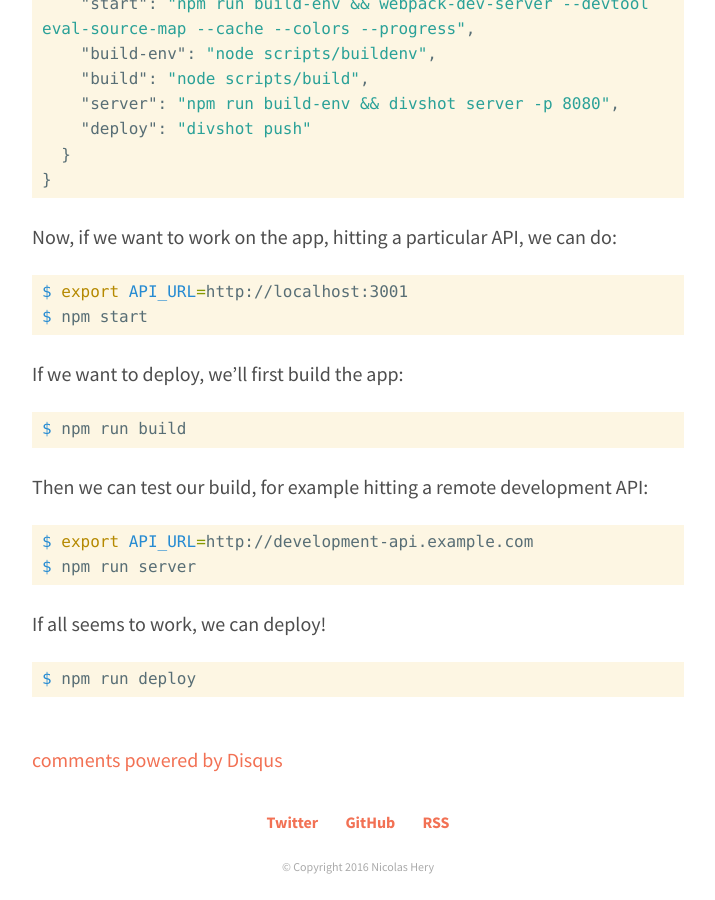
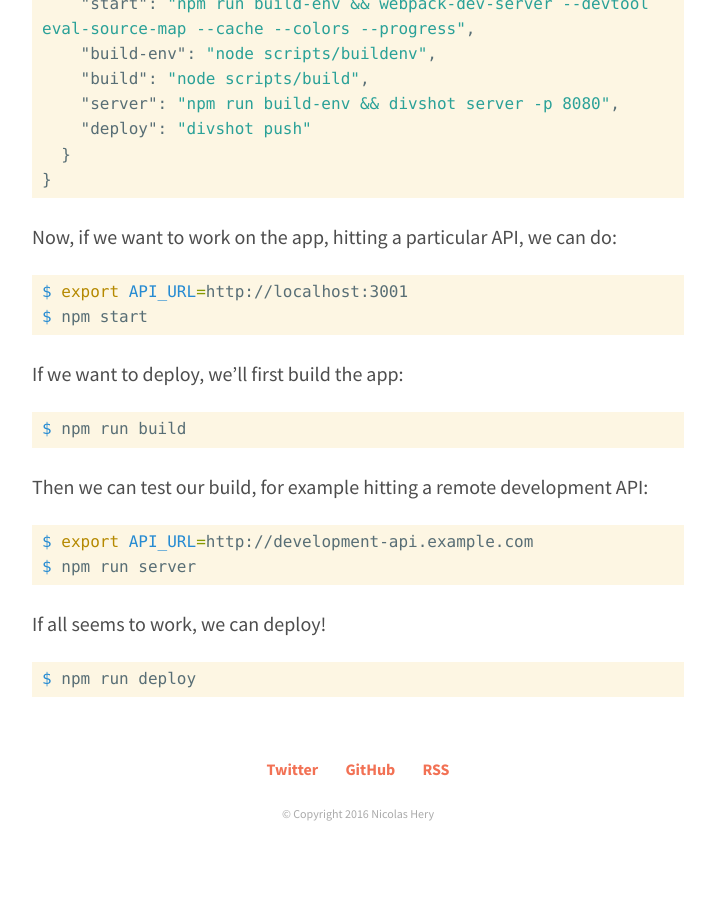
Before and after one commit to nicolashery/nicolashery.com, a Jekyll site: the page built from _posts/2014-09-26-using-environment-variables-with-webpack-and-divshot.md, in a window 1280 px wide and 900 px high, scrolled down 3530 px. Shown: the whole window, without its empty margins (282-997 px from the left). Built offline with Jekyll 4.4.1, drawn with Linux system fonts in a browser that asks for light colours; Markdown is read by kramdown in place of the engine named in the settings; comment, search, counter and statistics services are not loaded; after the commit the page ends 4377 px from its top, so only the background shows below that; some of the changed lines change nothing that is shown.

Commit message:
Update Disqus universal code

```diff
--- a/_includes/disqus.html
+++ b/_includes/disqus.html
@@ -1,14 +1,22 @@
 <div id="disqus_thread"></div>
-<script type="text/javascript">
-    /* * * CONFIGURATION VARIABLES: EDIT BEFORE PASTING INTO YOUR WEBPAGE * * */
-    var disqus_shortname = '{{ site.disqus.shortname }}'; // required: replace example with your forum shortname
+<script>
+    /**
+     *  RECOMMENDED CONFIGURATION VARIABLES: EDIT AND UNCOMMENT THE SECTION BELOW TO INSERT DYNAMIC VALUES FROM YOUR PLATFORM OR CMS.
+     *  LEARN WHY DEFINING THESE VARIABLES IS IMPORTANT: https://disqus.com/admin/universalcode/#configuration-variables
+     */
+    /*
+    var disqus_config = function () {
+        this.page.url = PAGE_URL;  // Replace PAGE_URL with your page's canonical URL variable
+        this.page.identifier = PAGE_IDENTIFIER; // Replace PAGE_IDENTIFIER with your page's unique identifier variable
+    };
+    */
+    (function() {  // REQUIRED CONFIGURATION VARIABLE: EDIT THE SHORTNAME BELOW
+        var d = document, s = d.createElement('script');
 
-    /* * * DON'T EDIT BELOW THIS LINE * * */
-    (function() {
-        var dsq = document.createElement('script'); dsq.type = 'text/javascript'; dsq.async = true;
-        dsq.src = '//' + disqus_shortname + '.disqus.com/embed.js';
-        (document.getElementsByTagName('head')[0] || document.getElementsByTagName('body')[0]).appendChild(dsq);
+        s.src = '//{{ site.disqus.shortname }}.disqus.com/embed.js';  // IMPORTANT: Replace EXAMPLE with your forum shortname!
+
+        s.setAttribute('data-timestamp', +new Date());
+        (d.head || d.body).appendChild(s);
     })();
 </script>
-<noscript>Please enable JavaScript to view the <a href="http://disqus.com/?ref_noscript">comments powered by Disqus.</a></noscript>
-<a href="http://disqus.com" class="dsq-brlink">comments powered by <span class="logo-disqus">Disqus</span></a>
+<noscript>Please enable JavaScript to view the <a href="https://disqus.com/?ref_noscript" rel="nofollow">comments powered by Disqus.</a></noscript>
```
